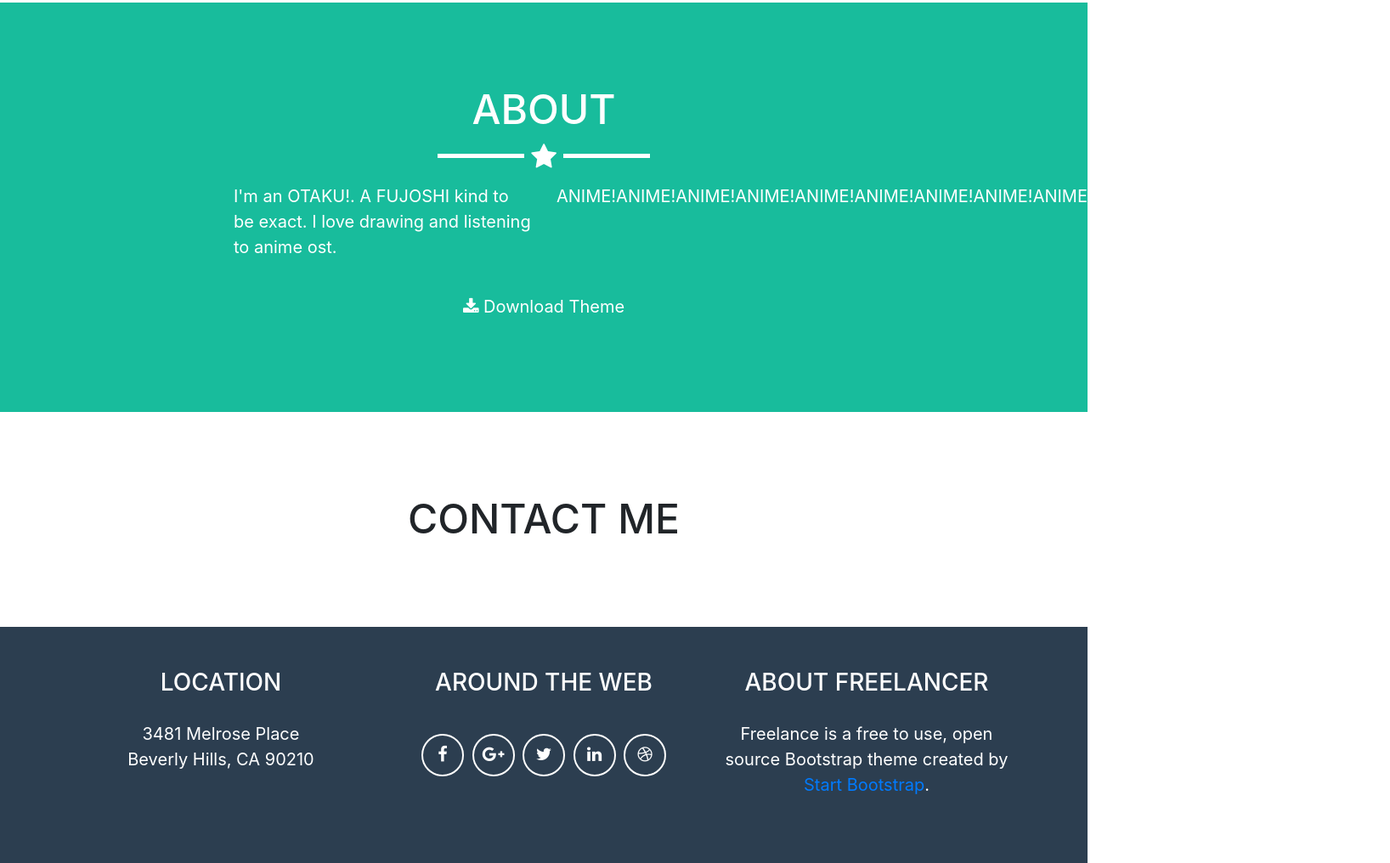
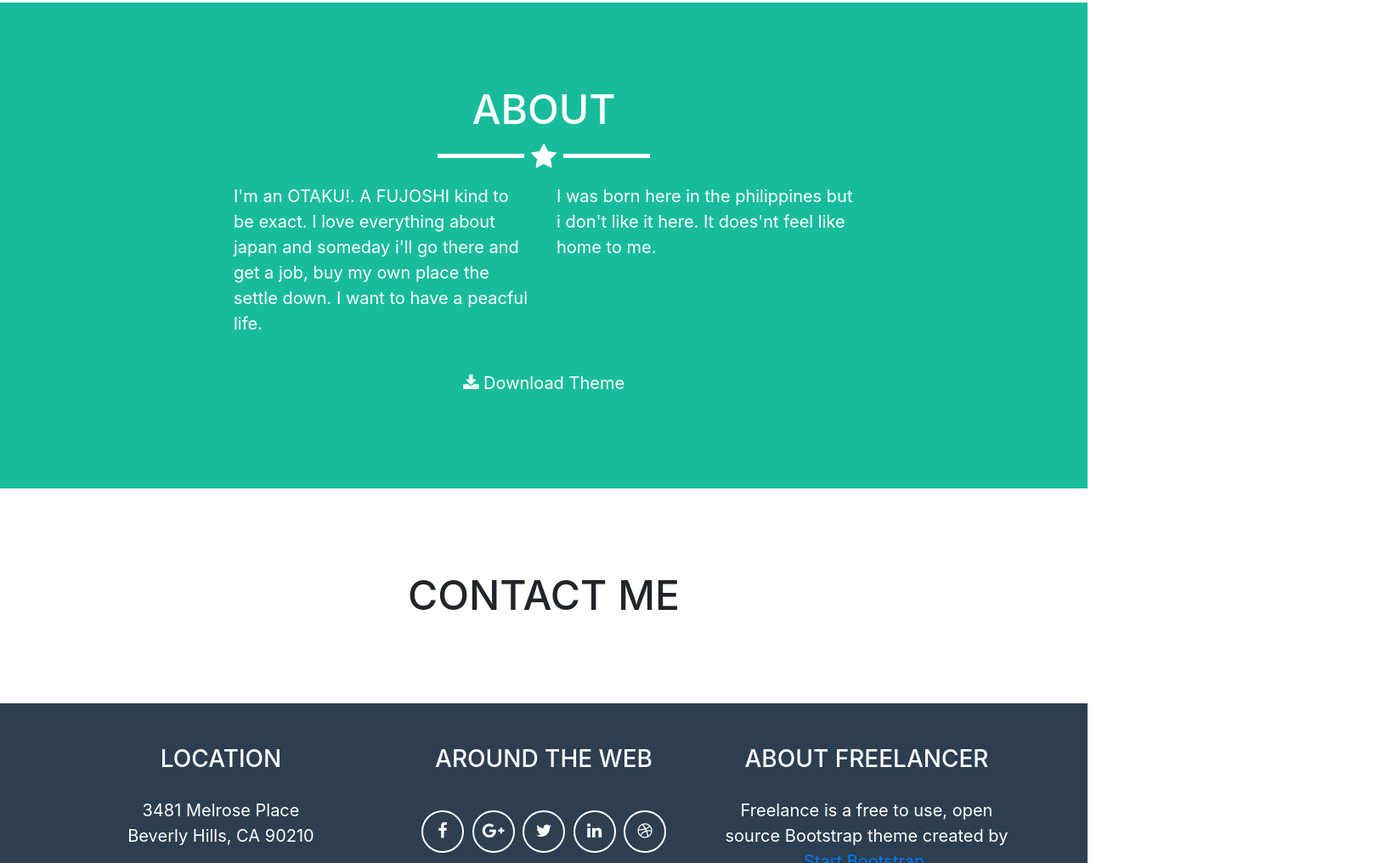
Before and after one commit to ZenYamuraiha/ZenYamuraiha.github.io, a website with bundled scripts: page index.html in a window 1280 px wide. Shown: the part 1719-2735 px from the top of the page at 85% size, 1636 px wide, since content can reach past the window. Built offline with nearby package versions, Linux system fonts and the light colour scheme; a script that the page names is missing.

Commit message:
update about

```diff
--- a/index.html
+++ b/index.html
@@ -138,10 +138,10 @@
         <hr class="star-light">
         <div class="row">
           <div class="col-lg-4 ml-auto">
-            <p>I'm an OTAKU!. A FUJOSHI kind to be exact. I love drawing and listening to anime ost.   </p>
+            <p>I'm an OTAKU!. A FUJOSHI kind to be exact. I love everything about japan and someday i'll go there and get a job, buy my own place the settle down. I want to have a peacful life.   </p>
           </div>
           <div class="col-lg-4 mr-auto">
-            <p>ANIME!ANIME!ANIME!ANIME!ANIME!ANIME!ANIME!ANIME!ANIME!ANIME!ANIME!ANIME!ANIME!ANIME!</p>
+            <p>I was born here in the philippines but i don't like it here. It does'nt feel like home to me.</p>
           </div>
           <div class="col-lg-8 mx-auto text-center">
             <a href="#" class="btn btn-lg btn-outline">
```
